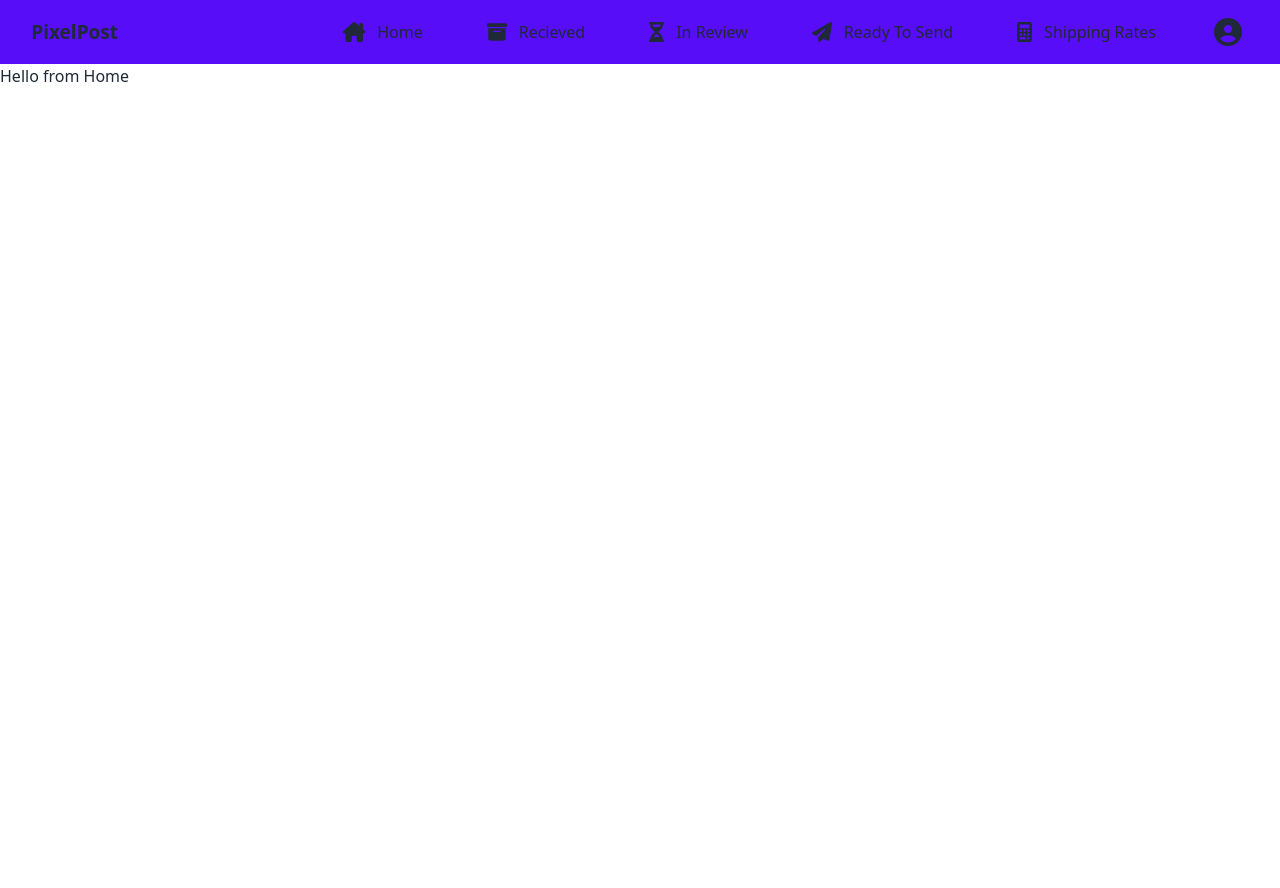
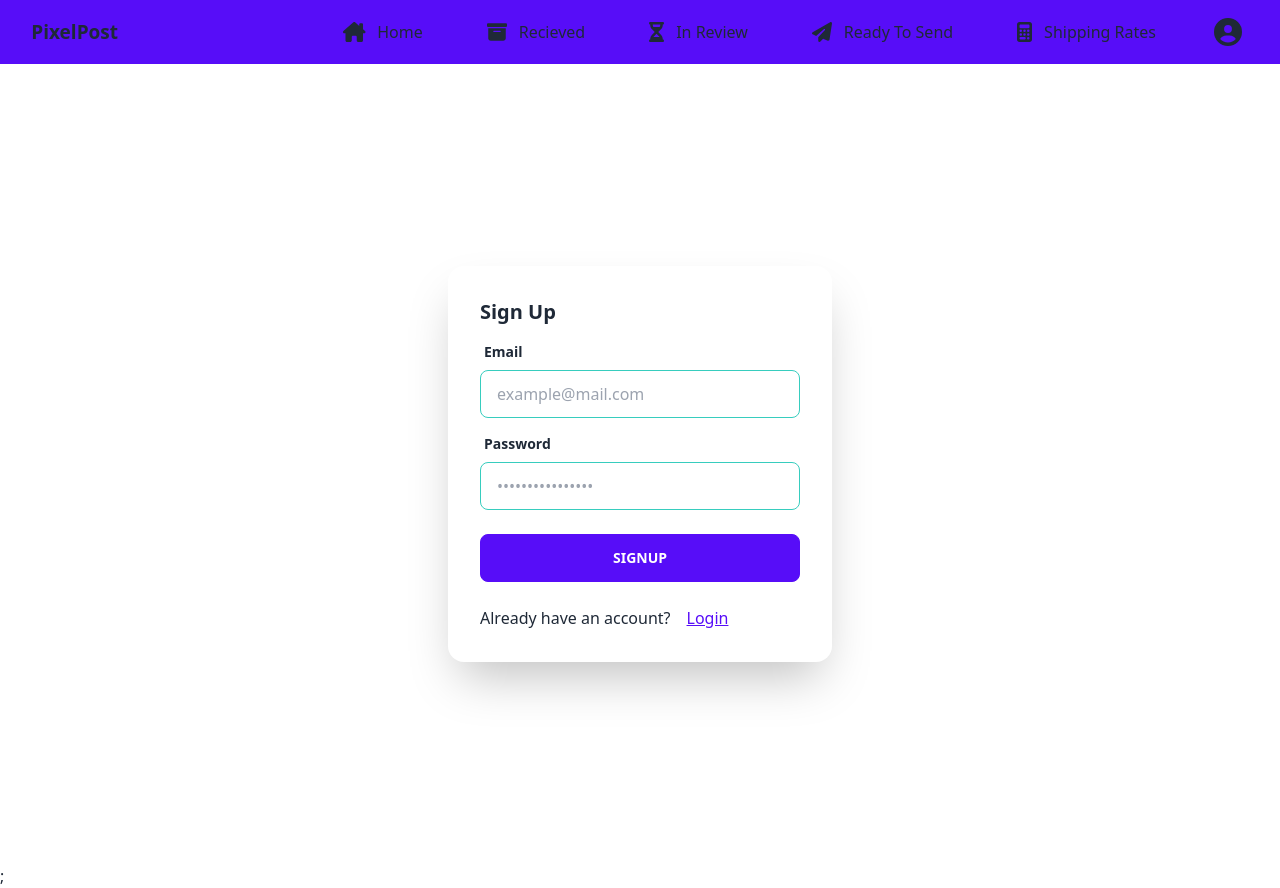
Before and after one commit to pmugasa/pixel-posts, a React (Create React App) app: page / in a window 1280 px wide. Before the commit the page ends 800 px from the top, so only its background shows below. Built offline with nearby package versions, Linux system fonts and the light colour scheme; the HTML template or start-up script is replaced by a standard one.

Commit message:
added the signup page but it still need to fix the scrolling

```diff
--- a/src/App.js
+++ b/src/App.js
@@ -1,10 +1,14 @@
 import Navbar from "./components/Navbar";
+
 import RouteSwitch from "./RouteSwitch";
 const App = () => {
   return (
     <>
-      <Navbar />
-      <RouteSwitch />
+      <div className="h-screen w-screen relative">
+        <Navbar />
+
+        <RouteSwitch />
+      </div>
     </>
   );
 };
--- a/src/components/Navbar.js
+++ b/src/components/Navbar.js
@@ -27,7 +27,7 @@ const Navbar = () => {
               </Link>
             </li>
             <li>
-              <Link to="/received" className="">
+              <Link to="/received" className="indicator">
                 <FontAwesomeIcon icon={faBoxArchive} size="lg" />
                 <span className="hidden lg:block">Recieved</span>
               </Link>
--- a/src/pages/Home.js
+++ b/src/pages/Home.js
@@ -1,4 +1,10 @@
+import Signup from "./Signup";
+
 const Home = () => {
-  return <h1>Hello from Home</h1>;
+  return (
+    <div className="h-screen w-screen relative">
+      <Signup />;
+    </div>
+  );
 };
 export default Home;
--- a/src/pages/Signup.js
+++ b/src/pages/Signup.js
@@ -1,4 +1,59 @@
 const Signup = () => {
-  return <h1>Hello from Signup</h1>;
+  const handleSubmit = (e) => {
+    //preventing browser from reloading
+    e.preventDefault();
+
+    //reading the form data
+    const form = e.target;
+    const formData = new FormData(form);
+
+    const formJson = Object.fromEntries(formData.entries());
+    console.log("FORM DATA", formJson);
+  };
+
+  return (
+    <>
+      <form method="POST" onSubmit={handleSubmit}>
+        <div className="flex items-center justify-center h-screen  sm:flex sm:items-center sm:justify-center sm:h-screen ">
+          <div className="card w-96 bg-base-100 shadow-2xl">
+            <div className="card-body">
+              <h2 className="card-title">Sign Up</h2>
+              <div className="form-control w-full max-w-xs">
+                <label className="label">
+                  <span className="label-text font-bold">Email</span>
+                </label>
+                <input
+                  type="email"
+                  name="email"
+                  placeholder="example@mail.com"
+                  className="input input-bordered input-accent w-full max-w-xs"
+                />
+              </div>
+              <div className="form-control w-full max-w-xs">
+                <label className="label">
+                  <span className="label-text font-bold">Password</span>
+                </label>
+                <input
+                  type="password"
+                  name="password"
+                  placeholder="••••••••••••••••"
+                  className="input input-bordered input-accent w-full max-w-xs"
+                />
+              </div>
+              <div className="card-actions justify-end mt-4">
+                <button className="btn  btn-primary w-full">Signup</button>
+              </div>
+              <div className="flex space-x-4 mt-4 mr-auto">
+                <p>Already have an account?</p>
+                <a href="/login" className="link link-primary">
+                  Login
+                </a>
+              </div>
+            </div>
+          </div>
+        </div>
+      </form>
+    </>
+  );
 };
 export default Signup;
```
